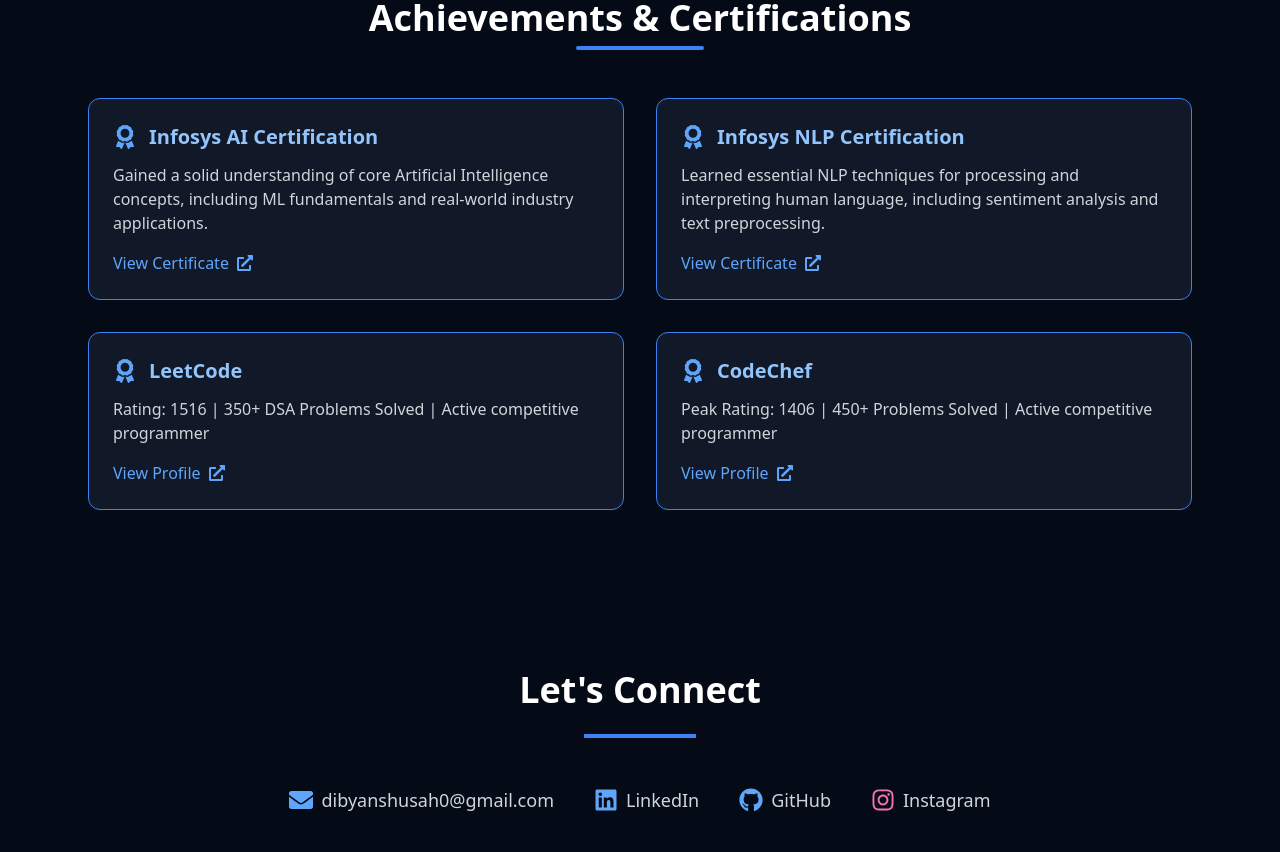
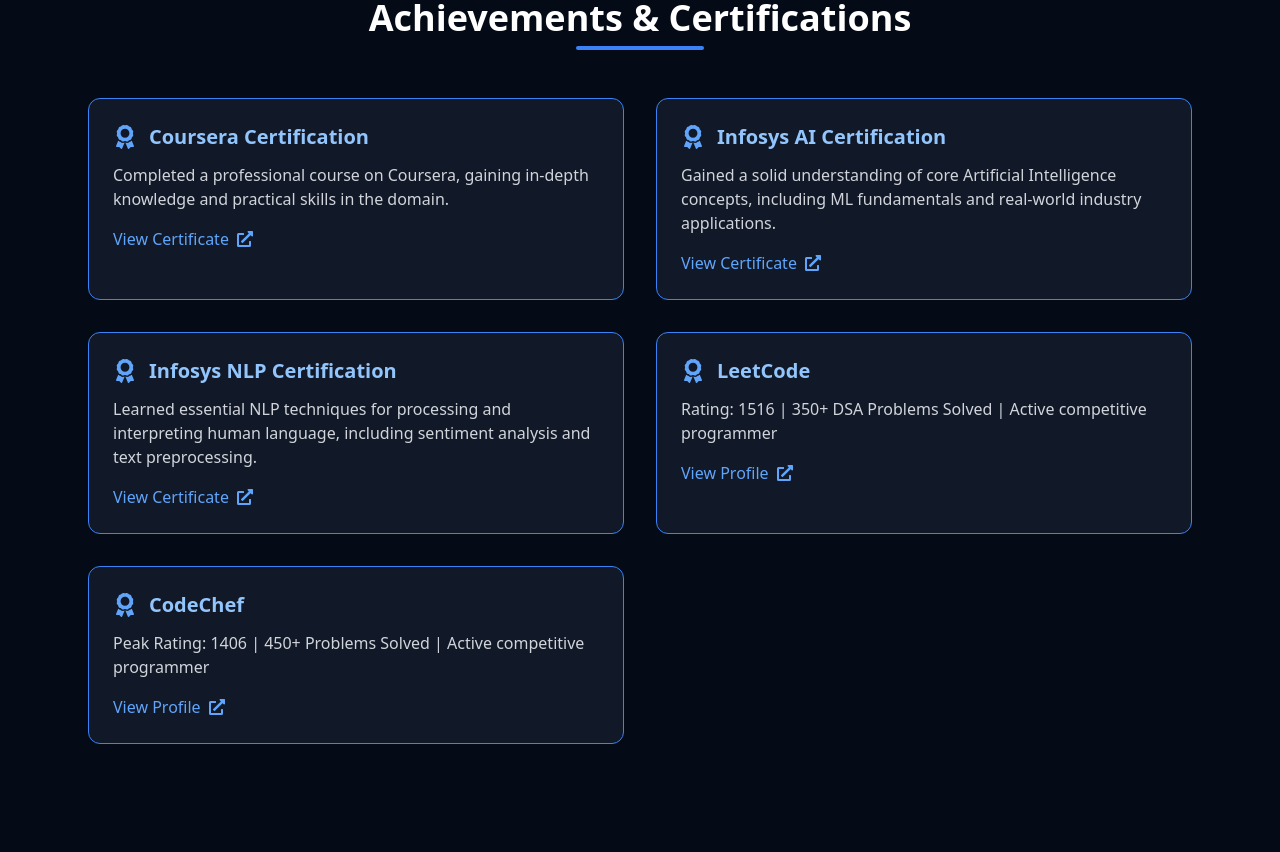
Before and after one commit to DibyanshuSah/My_Portfolio, a React (Vite) app: page / in a window 1280 px wide. Shown: the part 5500-6352 px from the top of the page. Built offline with nearby package versions, Linux system fonts and the light colour scheme.

Commit message:
Updated Certificate

```diff
--- a/src/sections/Achievements.jsx
+++ b/src/sections/Achievements.jsx
@@ -1,46 +1,59 @@
 import React from "react";
-import { FaAward } from "react-icons/fa";
-import { FaExternalLinkAlt } from "react-icons/fa";
+import { FaAward, FaExternalLinkAlt } from "react-icons/fa";
 
 const achievements = [
+  {
+    title: "Coursera Certification",
+    description:
+      "Completed a professional course on Coursera, gaining in-depth knowledge and practical skills in the domain.",
+    link: "https://drive.google.com/file/d/1KgFMLBWaLiVCxSulVuFVuc4BdOM90zRj/view?usp=sharing",
+    type: "certificate",
+  },
   {
     title: "Infosys AI Certification",
     description:
       "Gained a solid understanding of core Artificial Intelligence concepts, including ML fundamentals and real-world industry applications.",
     link: "https://drive.google.com/file/d/1ZN56VorSKBYtrHizPT3aSFbpYTtMIkJK/view?usp=sharing",
+    type: "certificate",
   },
   {
     title: "Infosys NLP Certification",
     description:
       "Learned essential NLP techniques for processing and interpreting human language, including sentiment analysis and text preprocessing.",
     link: "https://drive.google.com/file/d/1A48MXwJ-Zcbm6MGmcZw1068H74P1gugW/view?usp=sharing",
+    type: "certificate",
   },
   {
     title: "LeetCode",
     description:
       "Rating: 1516 | 350+ DSA Problems Solved | Active competitive programmer",
     link: "https://leetcode.com/u/Rishu_05/",
+    type: "profile",
   },
   {
     title: "CodeChef",
     description:
       "Peak Rating: 1406 | 450+ Problems Solved | Active competitive programmer",
     link: "https://www.codechef.com/users/rishu2202",
+    type: "profile",
   },
 ];
 
 const Achievements = () => {
   return (
-    <section id="achievements" className="py-20 px-6 max-w-6xl mx-auto text-white">
-
+    <section
+      id="achievements"
+      className="py-20 px-6 max-w-6xl mx-auto text-white"
+    >
       {/* Heading */}
       <h2 className="text-4xl font-bold text-center">
         Achievements & Certifications
       </h2>
 
-      {/* Blue Underline (Centered) */}
+      {/* Underline */}
       <div className="w-32 h-1 bg-blue-500 mx-auto mt-2 mb-12 rounded-full"></div>
 
+      {/* Grid */}
       <div className="grid md:grid-cols-2 gap-8">
         {achievements.map((item, index) => (
           <div
@@ -55,7 +68,9 @@
           >
             <div className="flex items-center gap-3 mb-3">
               <FaAward className="text-blue-400 text-2xl" />
-              <h3 className="text-xl font-semibold text-blue-300">{item.title}</h3>
+              <h3 className="text-xl font-semibold text-blue-300">
+                {item.title}
+              </h3>
             </div>
 
             <p className="text-gray-300 mb-4">{item.description}</p>
@@ -63,9 +78,10 @@
             <a
               href={item.link}
               target="_blank"
+              rel="noopener noreferrer"
               className="inline-flex items-center gap-2 text-blue-400 hover:text-blue-300"
             >
-              {item.title === "LeetCode" || item.title === "CodeChef"
+              {item.type === "profile"
                 ? "View Profile"
                 : "View Certificate"}
               <FaExternalLinkAlt />
```
